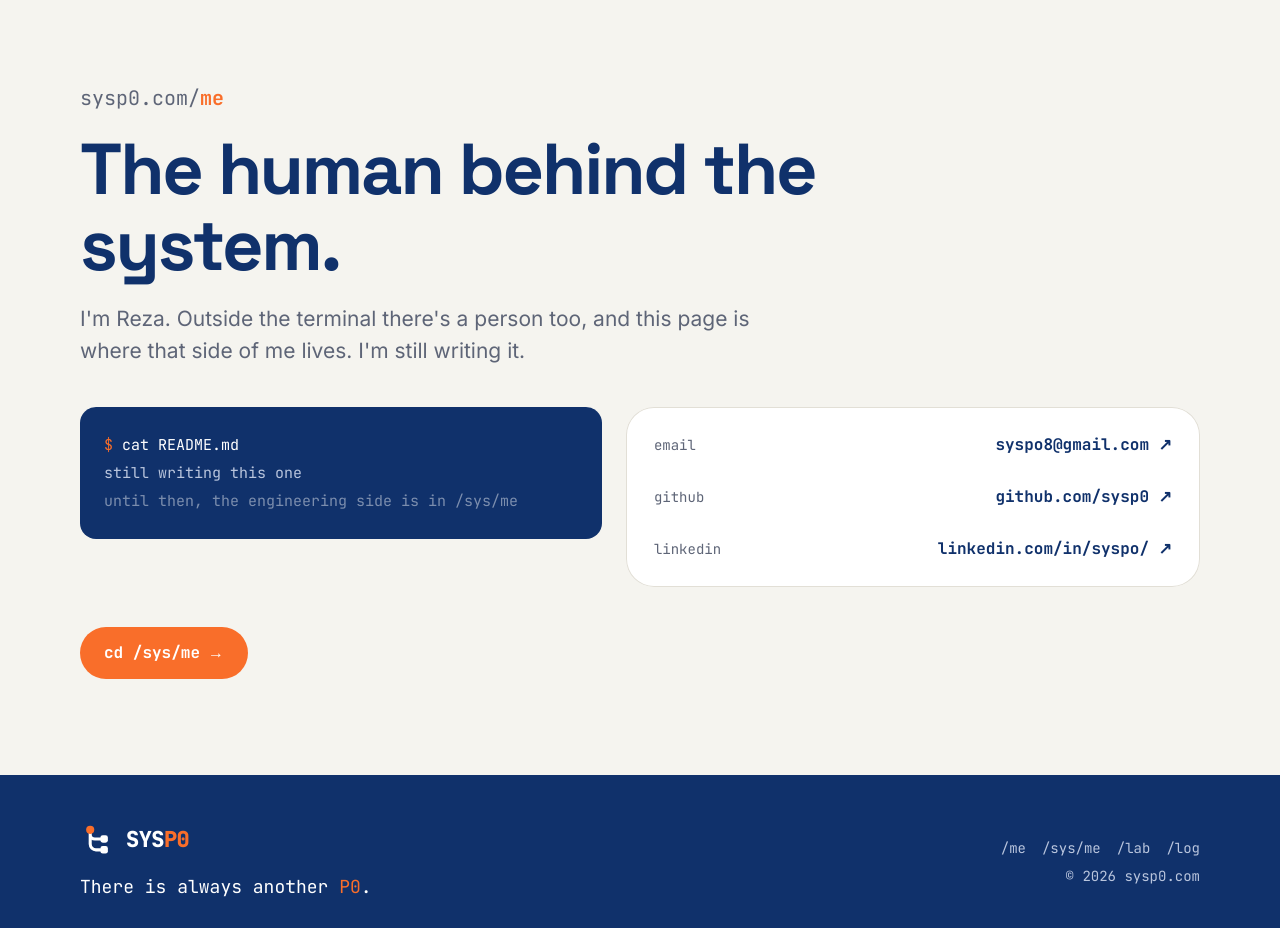
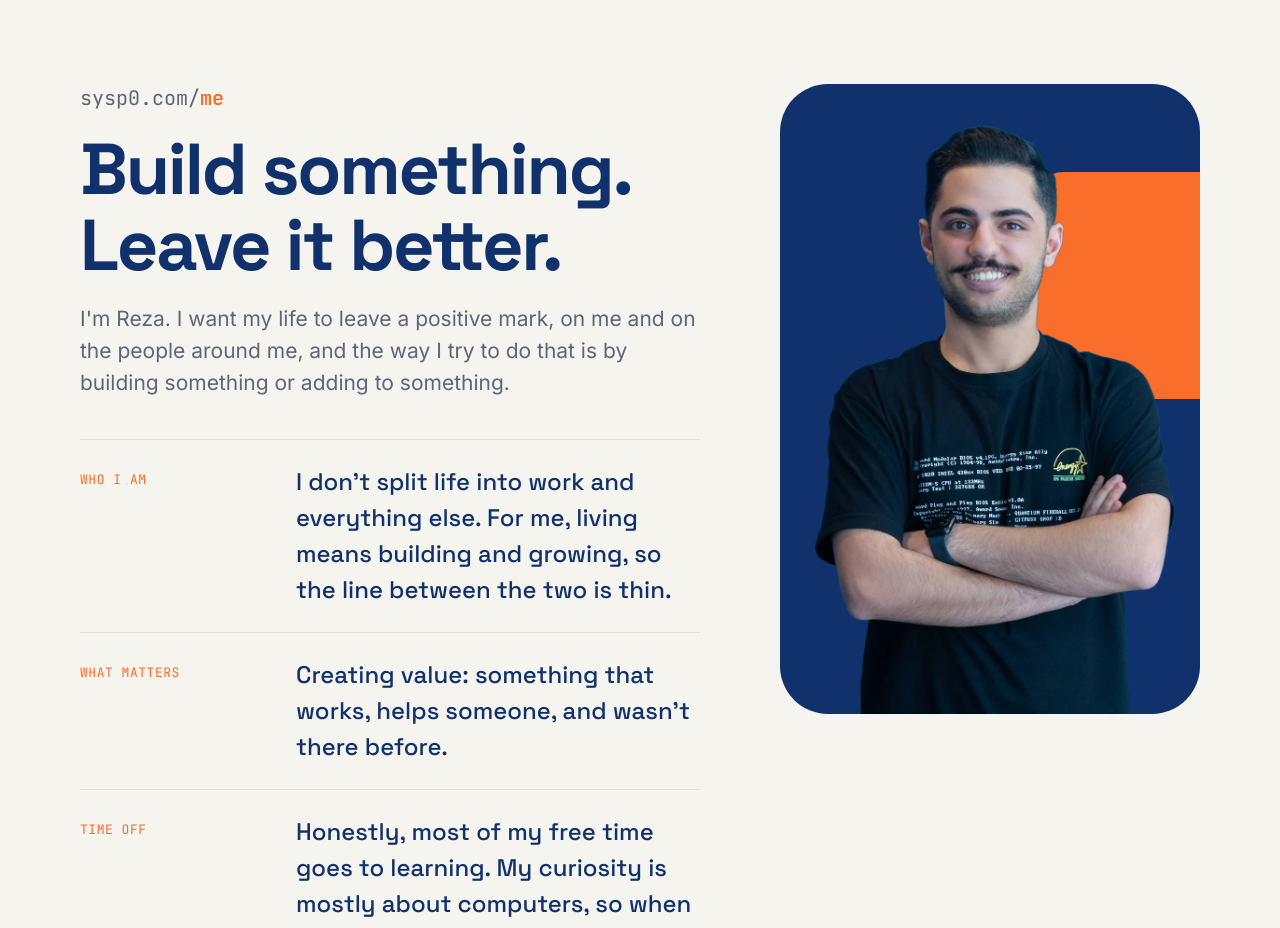
Before and after one commit to sysp0/sysp0.com, a Next.js app: page /me in a window 1280 px wide. Shown: the part 100-1028 px from the top of the page. Built offline with nearby package versions, Linux system fonts and the light colour scheme.

Commit message:
Write /me from the owner's own words and add portrait on brand background
Co-Authored-By: Claude Sonnet 5.5 <noreply@anthropic.com>
Claude-Session: https://claude.ai/code/session_01QucVdMFbCQYxkKUALiapXD

```diff
--- a/content/site.json
+++ b/content/site.json
@@ -101,17 +101,45 @@
     }
   },
   "me": {
-    "_status": "DRAFT: placeholder until the owner sends real /me content (intro, interests, photo, telegram/instagram).",
+    "_status": "Written from the owner's own answers (2026-10-23), polished; owner to review. Birthplace/city and personal traits intentionally left out.",
     "pathLabel": "sysp0.com/me",
-    "title": "The human behind the system.",
-    "body": "I'm Reza. Outside the terminal there's a person too, and this page is where that side of me lives. I'm still writing it.",
+    "title": "Build something. Leave it better.",
+    "body": "I'm Reza. I want my life to leave a positive mark, on me and on the people around me, and the way I try to do that is by building something or adding to something.",
     "links": {
       "email": "syspo8@gmail.com",
       "github": "https://github.com/sysp0",
       "linkedin": "https://www.linkedin.com/in/syspo/",
       "telegram": "TODO",
       "instagram": "TODO"
-    }
+    },
+    "photo": {
+      "src": "/reza.webp",
+      "alt": "Reza smiling with arms crossed",
+      "width": 900,
+      "height": 1350
+    },
+    "sections": [
+      {
+        "label": "who I am",
+        "text": "I don't split life into work and everything else. For me, living means building and growing, so the line between the two is thin."
+      },
+      {
+        "label": "what matters",
+        "text": "Creating value: something that works, helps someone, and wasn't there before."
+      },
+      {
+        "label": "time off",
+        "text": "Honestly, most of my free time goes to learning. My curiosity is mostly about computers, so when I'm not working I'm usually picking up something I can use in the next thing I build."
+      },
+      {
+        "label": "what I'm after",
+        "text": "Becoming a better person, and finding ways to help the people and the community around me."
+      },
+      {
+        "label": "why SYSP0",
+        "text": "It's how I think. P0 is where a system starts, and there is always another one. It's less a brand than a description of me."
+      }
+    ]
   },
   "footer": {
     "tagline": "There is always another P0.",
--- a/src/app/me/page.tsx
+++ b/src/app/me/page.tsx
@@ -1,51 +1,78 @@
 import type { Metadata } from "next";
+import Image from "next/image";
 import site from "../../../content/site.json";
 import { Header } from "@/components/layout/Header";
 import { Footer } from "@/components/layout/Footer";
 import { PathBar } from "@/components/layout/PathBar";
 import { CdLink } from "@/components/ui/CdLink";
-import { Shell } from "@/components/ui/Shell";
 
 export const metadata: Metadata = {
   title: "/me · SYSP0",
   description: "Human identity: who Reza is outside the terminal.",
 };
 
-const LINK_LABELS: Record<string, string> = {
-  email: "email",
-  github: "github",
-  linkedin: "linkedin",
-  telegram: "telegram",
-  instagram: "instagram",
-};
-
 export default function MePage() {
   const { me } = site;
   const links = Object.entries(me.links)
     .filter(([, href]) => href && href !== "TODO")
-    .map(([key, href]) => ({ key, href: key === "email" ? `mailto:${href}` : href, text: href.replace(/^https?:\/\/(www\.)?/, "") }));
+    .map(([key, href]) => ({
+      key,
+      href: key === "email" ? `mailto:${href}` : href,
+      text: href.replace(/^https?:\/\/(www\.)?/, ""),
+    }));
 
   return (
     <>
       <Header active="/me" />
-      <main className="flex flex-1 flex-col gap-10 px-4 pt-16 pb-24 sm:px-10 sm:pt-24 lg:px-20">
+      <main className="flex flex-1 flex-col gap-12 px-4 pt-16 pb-24 sm:px-10 sm:pt-24 lg:px-20">
+        <div className="grid gap-12 lg:grid-cols-[1fr_420px] lg:gap-20">
+          <div className="flex flex-col gap-10">
             <div className="flex flex-col gap-5">
               <PathBar path="/me" />
-          <h1 className="max-w-[900px] font-display text-5xl leading-[1.05] font-bold tracking-[-0.03em] text-carbon sm:text-7xl">
+              <h1 className="font-display text-5xl leading-[1.05] font-bold tracking-[-0.03em] text-carbon sm:text-7xl">
                 {me.title}
               </h1>
-          <p className="max-w-[720px] text-lg leading-8 text-muted sm:text-[21px]">{me.body}</p>
+              <p className="max-w-[640px] text-lg leading-8 text-muted sm:text-[21px]">{me.body}</p>
             </div>
 
-        <div className="grid gap-6 lg:grid-cols-[1fr_1.1fr]">
-          <div data-reveal>
-            <Shell command="cat README.md">
-              still writing this one<span className="caret text-orange">_</span>
-              <br />
-              <span className="text-white/45">until then, the engineering side is in /sys/me</span>
-            </Shell>
+            <dl className="flex flex-col">
+              {me.sections.map((s, i) => (
+                <div
+                  key={s.label}
+                  data-reveal
+                  style={{ "--delay": i } as React.CSSProperties}
+                  className="flex flex-col gap-2 border-t border-line py-6 sm:flex-row sm:gap-10"
+                >
+                  <dt className="font-mono text-[13px] tracking-[0.04em] text-orange uppercase sm:w-44 sm:shrink-0 sm:pt-1.5">
+                    {s.label}
+                  </dt>
+                  <dd className="font-display text-xl leading-8 font-medium text-carbon sm:text-2xl sm:leading-9">
+                    {s.text}
+                  </dd>
                 </div>
-          <ul data-reveal className="flex flex-col rounded-[28px] bg-white p-3 shadow-[inset_0_0_0_1px_var(--color-line)]">
+              ))}
+            </dl>
+          </div>
+
+          <div className="order-first lg:order-none">
+            <div className="relative mx-auto aspect-[2/3] w-full max-w-[420px] overflow-hidden rounded-[32px] bg-carbon sm:rounded-[48px] lg:sticky lg:top-28">
+              <div
+                aria-hidden="true"
+                className="absolute top-[14%] right-0 h-[36%] w-[40%] rounded-l-[32px] bg-orange"
+              />
+              <Image
+                src={me.photo.src}
+                alt={me.photo.alt}
+                width={me.photo.width}
+                height={me.photo.height}
+                priority
+                className="relative size-full object-cover object-top"
+              />
+            </div>
+          </div>
+        </div>
+
+        <ul data-reveal className="flex max-w-2xl flex-col rounded-[28px] bg-white p-3 shadow-[inset_0_0_0_1px_var(--color-line)]">
           {links.map((l) => (
             <li key={l.key}>
               <a
@@ -54,7 +81,7 @@ export default function MePage() {
                 rel="noreferrer"
                 className="group flex items-baseline justify-between gap-4 rounded-2xl px-4 py-3.5 transition-colors hover:bg-cream"
               >
-                  <span className="font-mono text-sm text-muted">{LINK_LABELS[l.key] ?? l.key}</span>
+                <span className="font-mono text-sm text-muted">{l.key}</span>
                 <span className="truncate font-mono font-bold text-carbon group-hover:text-orange">
                   {l.text} <span aria-hidden="true">↗</span>
                 </span>
@@ -62,7 +89,6 @@ export default function MePage() {
             </li>
           ))}
         </ul>
-        </div>
 
         <CdLink href="/sys/me">cd /sys/me</CdLink>
       </main>
```
Also changed, not shown: public/reza.webp (added). Lines whose indentation alone changed are shown as unchanged.
